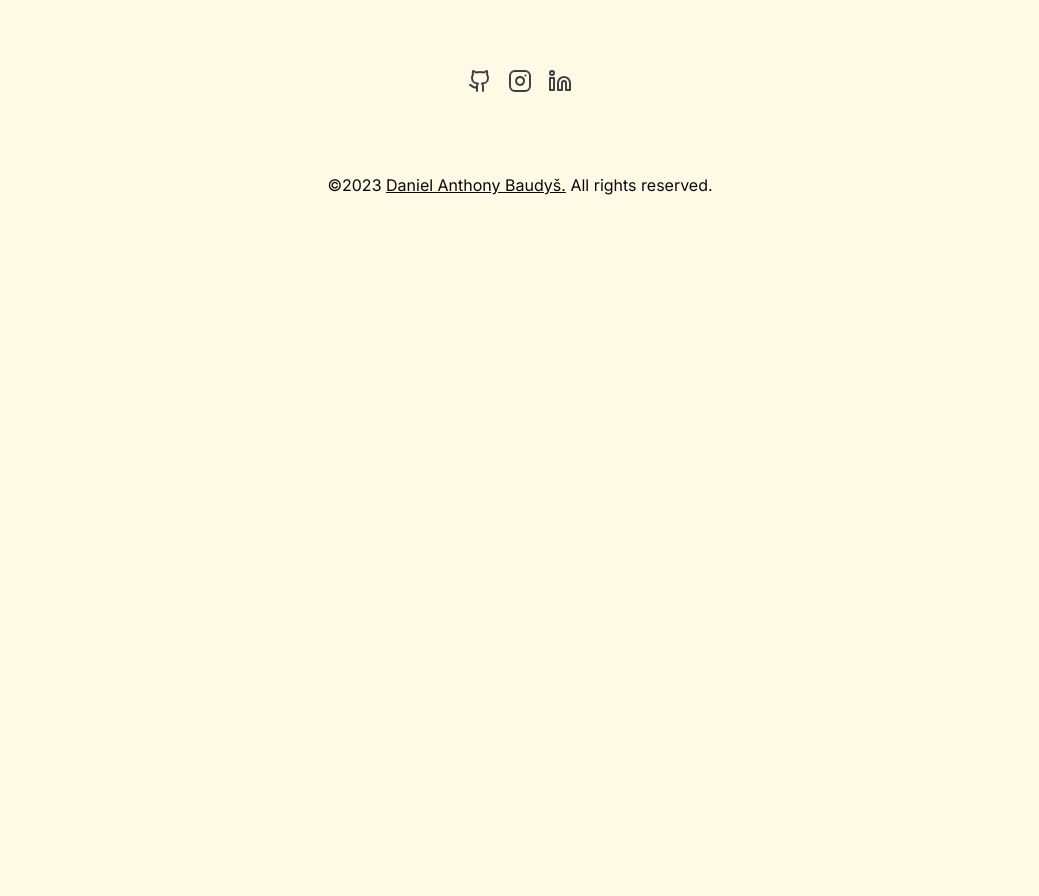
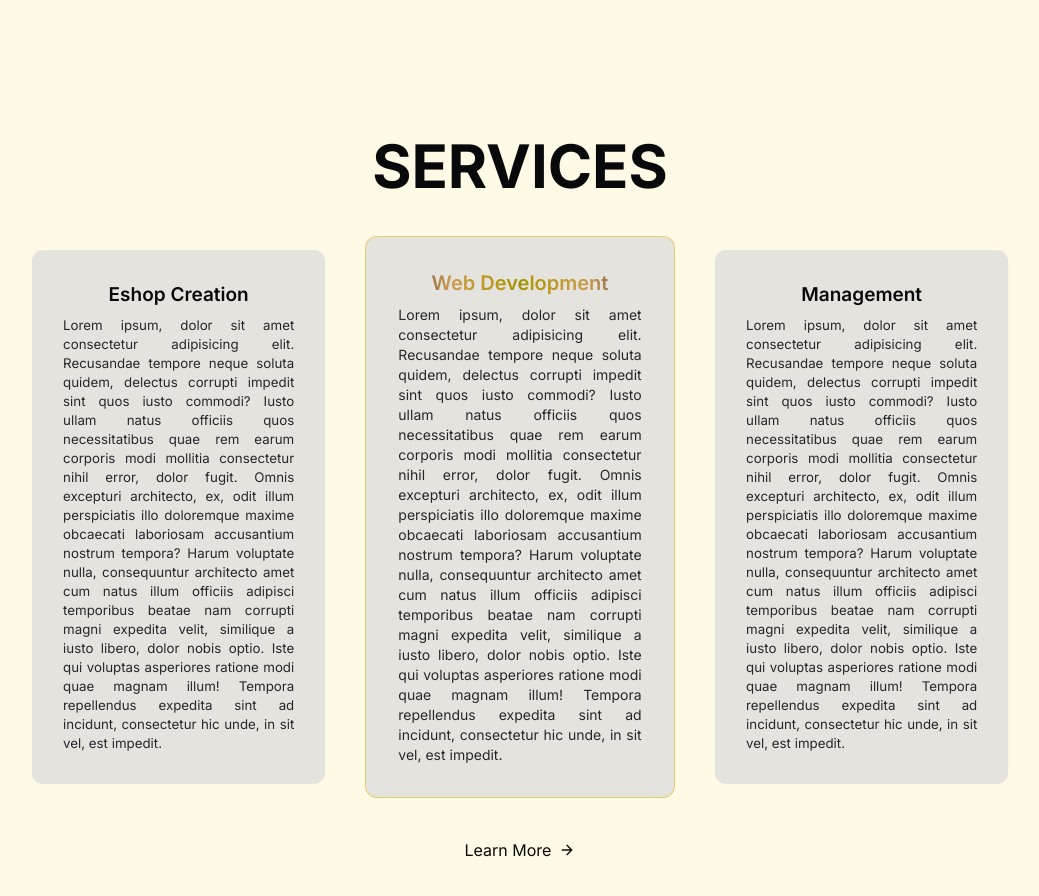
Before and after one commit to ton1czech/baudys, a Next.js app: page / in a window 1280 px wide. Shown: the part 1660-2556 px from the top of the page, without its empty margins (120-1159 px from the left). Before the commit the page ends 1905 px from the top, so only its background shows below. Built offline with nearby package versions, Linux system fonts and the light colour scheme.

Commit message:
🎁NEW: services design

```diff
--- a/app/globals.css
+++ b/app/globals.css
@@ -110,6 +110,21 @@
   -webkit-background-clip: text;
 }
 
+.gold-text {
+  background-image: linear-gradient(
+    to right,
+    #573e3d 0,
+    #cb9b51 22%,
+    #b4980b 45%,
+    #9d9307 50%,
+    #b4980b 55%,
+    #cb9b51 78%,
+    #573e3d 100%
+  );
+  color: transparent;
+  -webkit-background-clip: text;
+}
+
 /* MIST */
 .mist {
   background: linear-gradient(125deg, #a855f7 3%, #6d28d9 52%);
--- a/app/page.tsx
+++ b/app/page.tsx
@@ -1,11 +1,13 @@
 import { About } from '@/components/homepage/about'
 import { Hero } from '@/components/homepage/hero'
+import { Services } from '@/components/homepage/services'
 
 export default function Page() {
   return (
     <main>
       <Hero />
       <About />
+      <Services />
     </main>
   )
 }
--- a/components/homepage/about.tsx
+++ b/components/homepage/about.tsx
@@ -8,9 +8,10 @@ export const About = () => {
   const { language } = useLanguage()
 
   return (
-    <Container className='min-h-screen'>
+    <Container className='pb-20 lg:pb-60 xl:pb-80'>
       <h3 className='text-3xl md:text-4xl lg:text-5xl xl:text-6xl font-bold text-center mb-6 xl:mb-10 uppercase'>
-        Who am I?
+        {language === 'en' && 'Who am I?'}
+        {language === 'cs' && 'Kdo jsem?'}
       </h3>
       <div className='grid xl:grid-cols-2 gap-8 xl:gap-20'>
         <div>
--- /dev/null
+++ b/components/homepage/service-card.tsx
@@ -0,0 +1,36 @@
+import { cn } from '@/lib/utils'
+import { FC } from 'react'
+
+interface ServiceCardProps {
+  title: string
+  body: string
+  highlight?: boolean
+}
+
+export const ServiceCard: FC<ServiceCardProps> = ({
+  title,
+  body,
+  highlight,
+}) => {
+  return (
+    <div
+      className={cn(
+        'w-full p-8 bg-zinc-300/60 dark:bg-zinc-800/60 rounded-xl relative border border-transparent',
+        highlight && 'border-yellow-500/50',
+        !highlight && 'scale-95'
+      )}
+    >
+      <h4
+        className={cn(
+          'text-center font-semibold mb-2 text-lg md:text-xl',
+          highlight && 'gold-text'
+        )}
+      >
+        {title}
+      </h4>
+      <p className='text-justify text-sm text-zinc-800 dark:text-zinc-300'>
+        {body}
+      </p>
+    </div>
+  )
+}
--- /dev/null
+++ b/components/homepage/services.tsx
@@ -0,0 +1,42 @@
+'use client'
+
+import { useLanguage } from '@/store/useLanguage'
+import { Container } from '../container'
+import { ServiceCard } from './service-card'
+import Link from 'next/link'
+import { ArrowRight } from 'lucide-react'
+
+export const Services = () => {
+  const { language } = useLanguage()
+
+  return (
+    <Container className='pb-20 lg:pb-60 xl:pb-80'>
+      <h3 className='text-3xl md:text-4xl lg:text-5xl xl:text-6xl font-bold text-center mb-6 xl:mb-10 uppercase'>
+        Services
+      </h3>
+
+      <div className='grid lg:grid-cols-3 gap-8 mb-10'>
+        <ServiceCard
+          title='Eshop Creation'
+          body='Lorem ipsum, dolor sit amet consectetur adipisicing elit. Recusandae tempore neque soluta quidem, delectus corrupti impedit sint quos iusto commodi? Iusto ullam natus officiis quos necessitatibus quae rem earum corporis modi mollitia consectetur nihil error, dolor fugit. Omnis excepturi architecto, ex, odit illum perspiciatis illo doloremque maxime obcaecati laboriosam accusantium nostrum tempora? Harum voluptate nulla, consequuntur architecto amet cum natus illum officiis adipisci temporibus beatae nam corrupti magni expedita velit, similique a iusto libero, dolor nobis optio. Iste qui voluptas asperiores ratione modi quae magnam illum! Tempora repellendus expedita sint ad incidunt, consectetur hic unde, in sit vel, est impedit.'
+        />
+        <ServiceCard
+          title='Web Development'
+          body='Lorem ipsum, dolor sit amet consectetur adipisicing elit. Recusandae tempore neque soluta quidem, delectus corrupti impedit sint quos iusto commodi? Iusto ullam natus officiis quos necessitatibus quae rem earum corporis modi mollitia consectetur nihil error, dolor fugit. Omnis excepturi architecto, ex, odit illum perspiciatis illo doloremque maxime obcaecati laboriosam accusantium nostrum tempora? Harum voluptate nulla, consequuntur architecto amet cum natus illum officiis adipisci temporibus beatae nam corrupti magni expedita velit, similique a iusto libero, dolor nobis optio. Iste qui voluptas asperiores ratione modi quae magnam illum! Tempora repellendus expedita sint ad incidunt, consectetur hic unde, in sit vel, est impedit.'
+          highlight
+        />
+        <ServiceCard
+          title='Management'
+          body='Lorem ipsum, dolor sit amet consectetur adipisicing elit. Recusandae tempore neque soluta quidem, delectus corrupti impedit sint quos iusto commodi? Iusto ullam natus officiis quos necessitatibus quae rem earum corporis modi mollitia consectetur nihil error, dolor fugit. Omnis excepturi architecto, ex, odit illum perspiciatis illo doloremque maxime obcaecati laboriosam accusantium nostrum tempora? Harum voluptate nulla, consequuntur architecto amet cum natus illum officiis adipisci temporibus beatae nam corrupti magni expedita velit, similique a iusto libero, dolor nobis optio. Iste qui voluptas asperiores ratione modi quae magnam illum! Tempora repellendus expedita sint ad incidunt, consectetur hic unde, in sit vel, est impedit.'
+        />
+      </div>
+
+      <Link
+        href='/services'
+        className='flex items-center gap-2 justify-center hover:text-purple-500 hover:underline'
+      >
+        Learn More <ArrowRight className='h-4 w-4' />
+      </Link>
+    </Container>
+  )
+}
```
